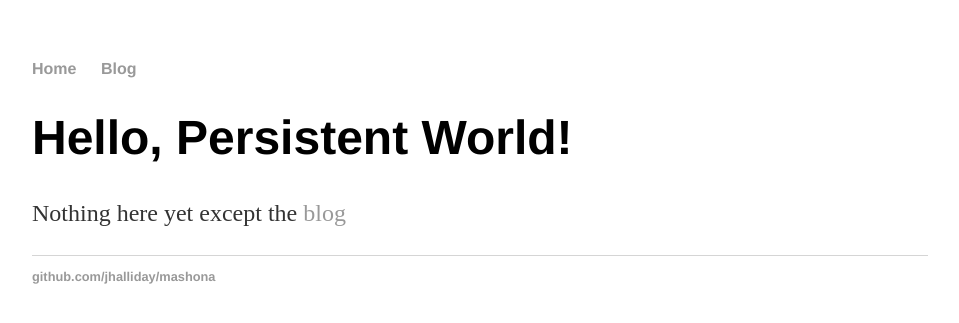
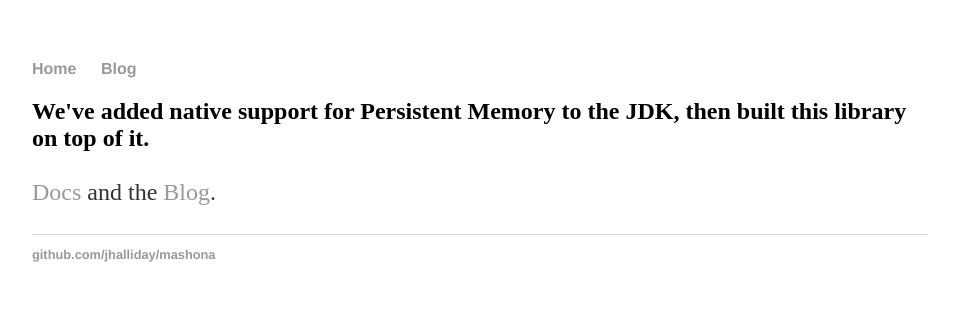
Before and after one commit to jhalliday/mashona, a Jekyll site: the page built from docs/index.html, in a window 1280 px wide. Shown: the top 323 px of the page, without its empty margins (160-1119 px from the left). Built offline with Jekyll 4.4.1, drawn with Linux system fonts in a browser that asks for light colours.

Commit message:
website index page update

```diff
--- a/docs/index.html
+++ b/docs/index.html
@@ -3,6 +3,6 @@ layout: default
 title: Mashona, Persistent Memory library for pure Java
 ---
 <div class="blurb">
-	<h1>Hello, Persistent World!</h1>
-	<p>Nothing here yet except the <a href="blog">blog</a></p>
+	<h2>We've added native support for Persistent Memory to the JDK, then built this library on top of it.</h2>
+	<p><a href="https://github.com/jhalliday/mashona">Docs</a> and the <a href="blog">Blog</a>.</p>
 </div>
```
